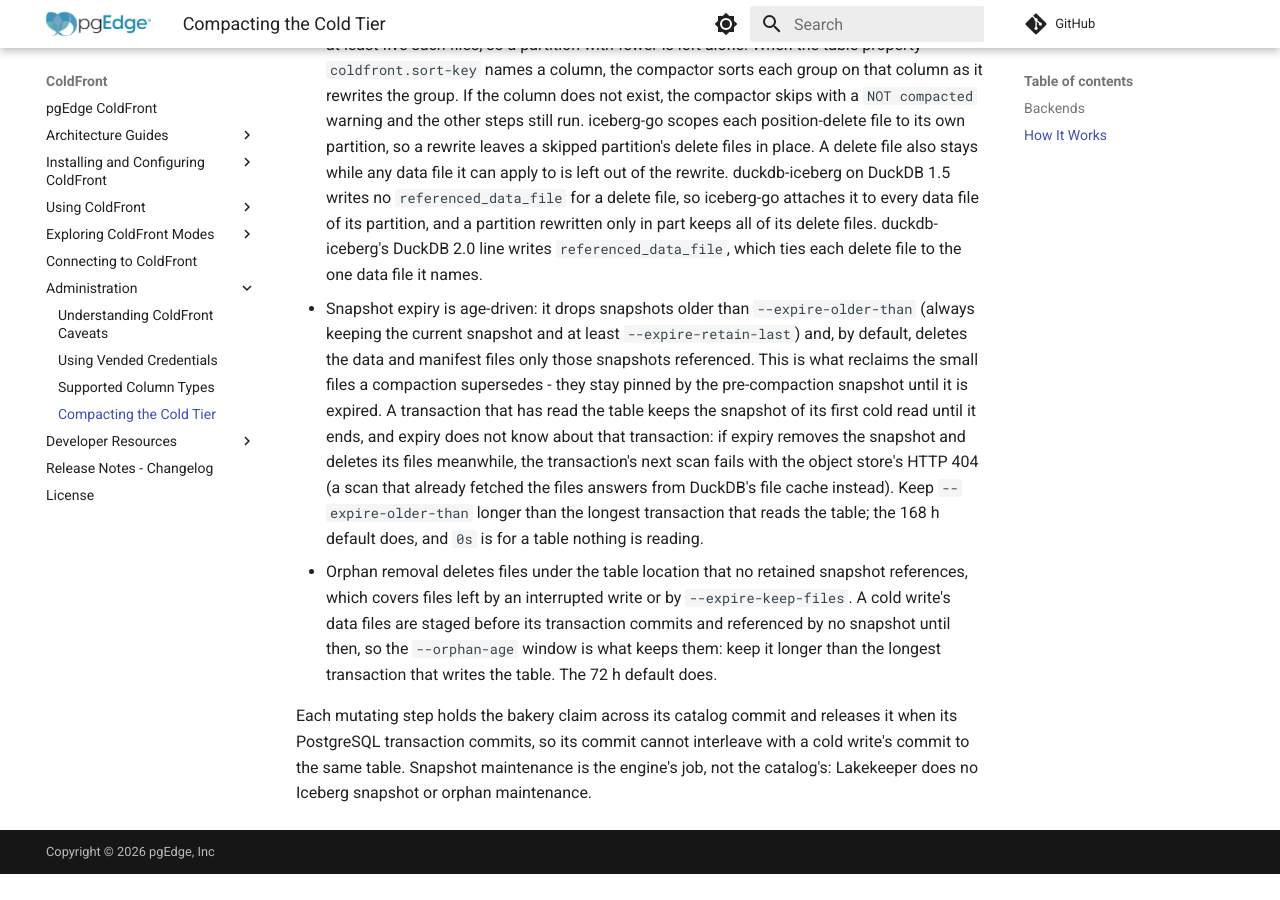
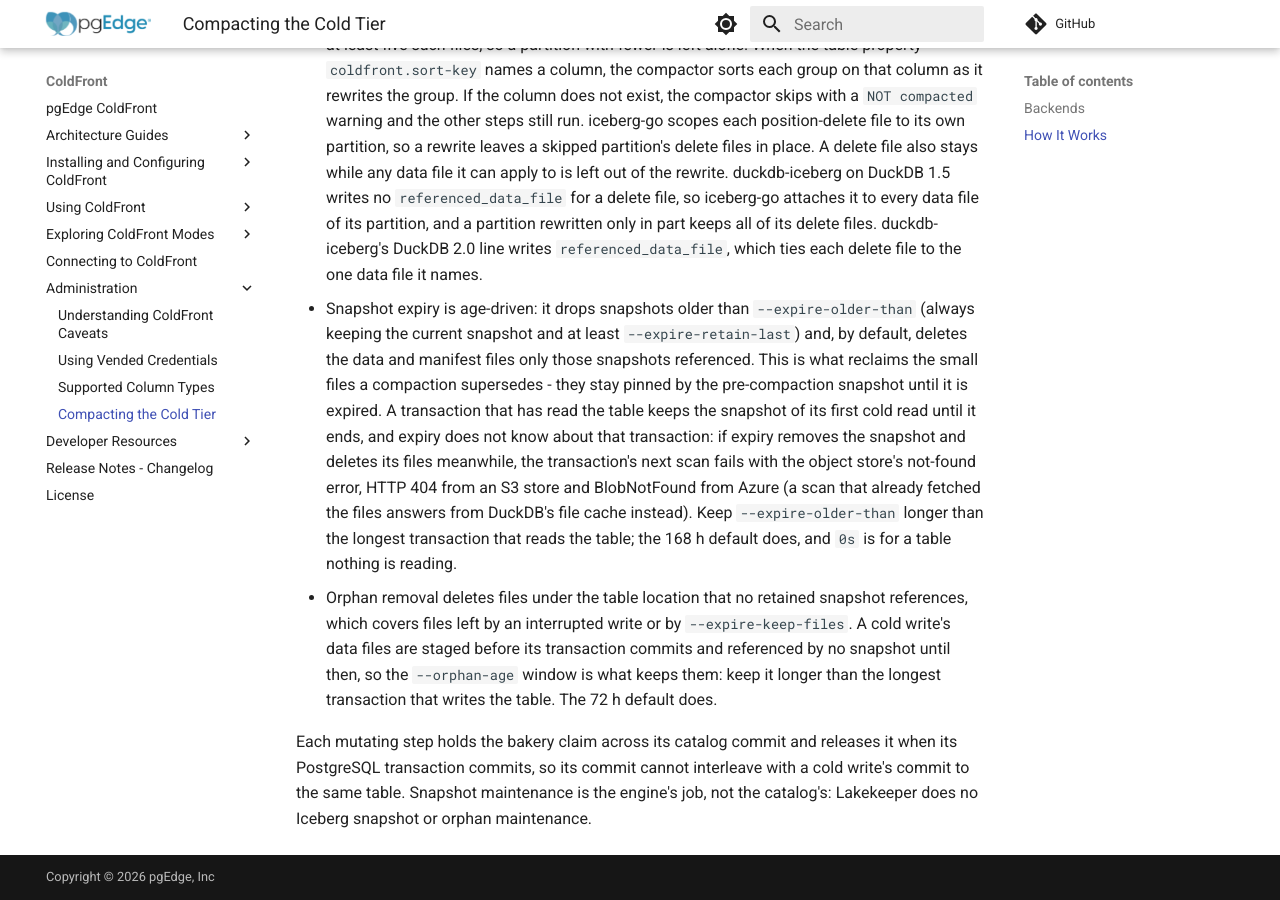
Before and after one commit to pgEdge/coldfront, an MkDocs documentation site: the page built from docs/compaction.md, in a window 1280 px wide and 900 px high, scrolled down 2468 px. Built offline with MkDocs 1.6.1 and Material for MkDocs 9.7.7, drawn with Linux system fonts in a browser that asks for light colours; comment, search, counter and statistics services are not loaded; before the commit the page ends 3342 px from its top, so only the background shows below that.

Commit message:
test: accept BlobNotFound, Azure's missing-file error, in TC-225

```diff
--- a/docs/compaction.md
+++ b/docs/compaction.md
@@ -107,8 +107,9 @@ requested steps, each under a bakery claim on that table:
   A transaction that has read the table keeps the snapshot of its first cold
   read until it ends, and expiry does not know about that transaction: if
   expiry removes the snapshot and deletes its files meanwhile, the
-  transaction's next scan fails with the object store's HTTP 404 (a scan that
-  already fetched the files answers from DuckDB's file cache instead). Keep
+  transaction's next scan fails with the object store's not-found error, HTTP
+  404 from an S3 store and BlobNotFound from Azure (a scan that already fetched
+  the files answers from DuckDB's file cache instead). Keep
   `--expire-older-than` longer than the longest transaction that reads the
   table; the 168 h default does, and `0s` is for a table nothing is reading.
 - Orphan removal deletes files under the table location that no retained
```
Also changed, not shown: 1 other file.
